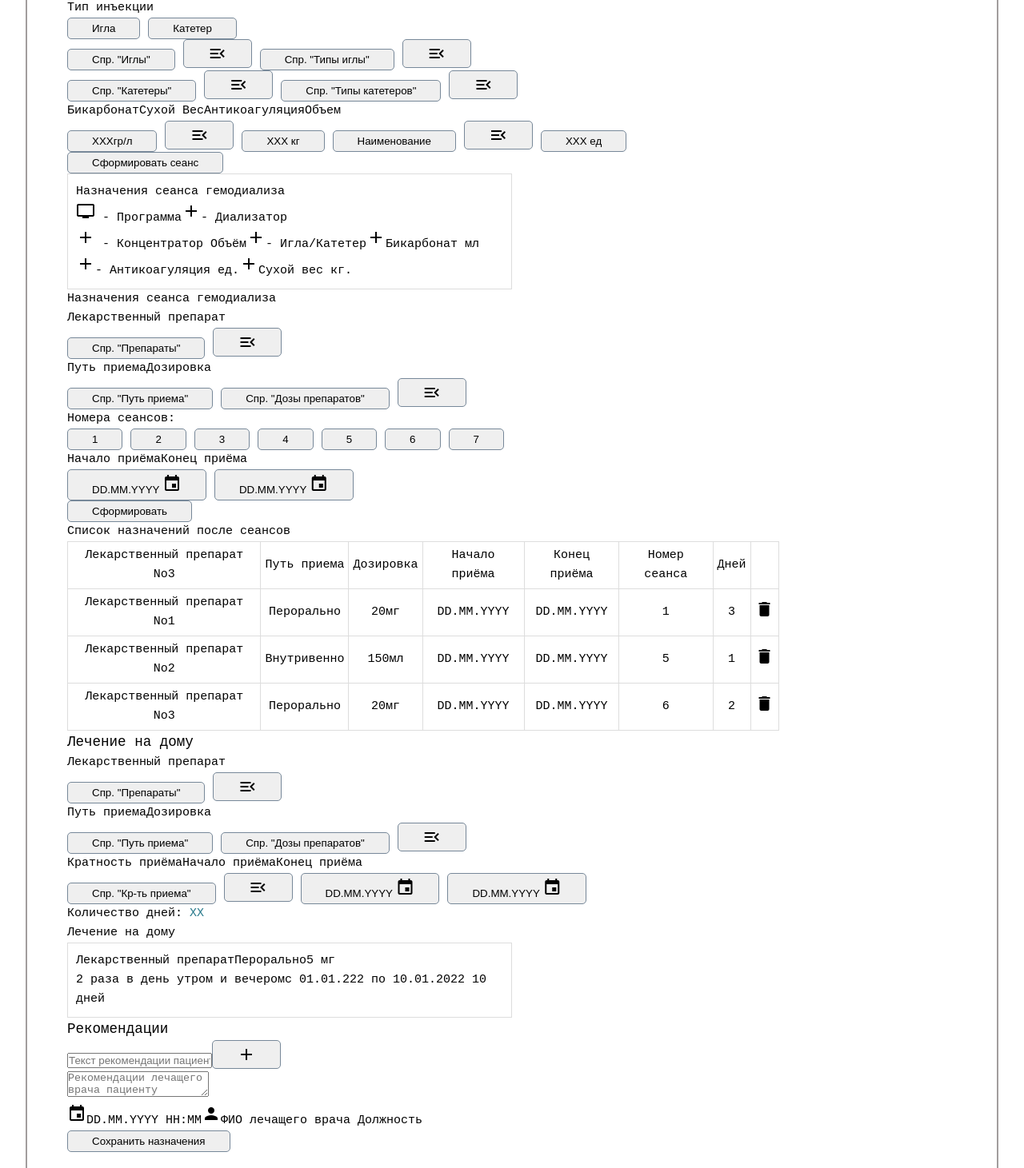
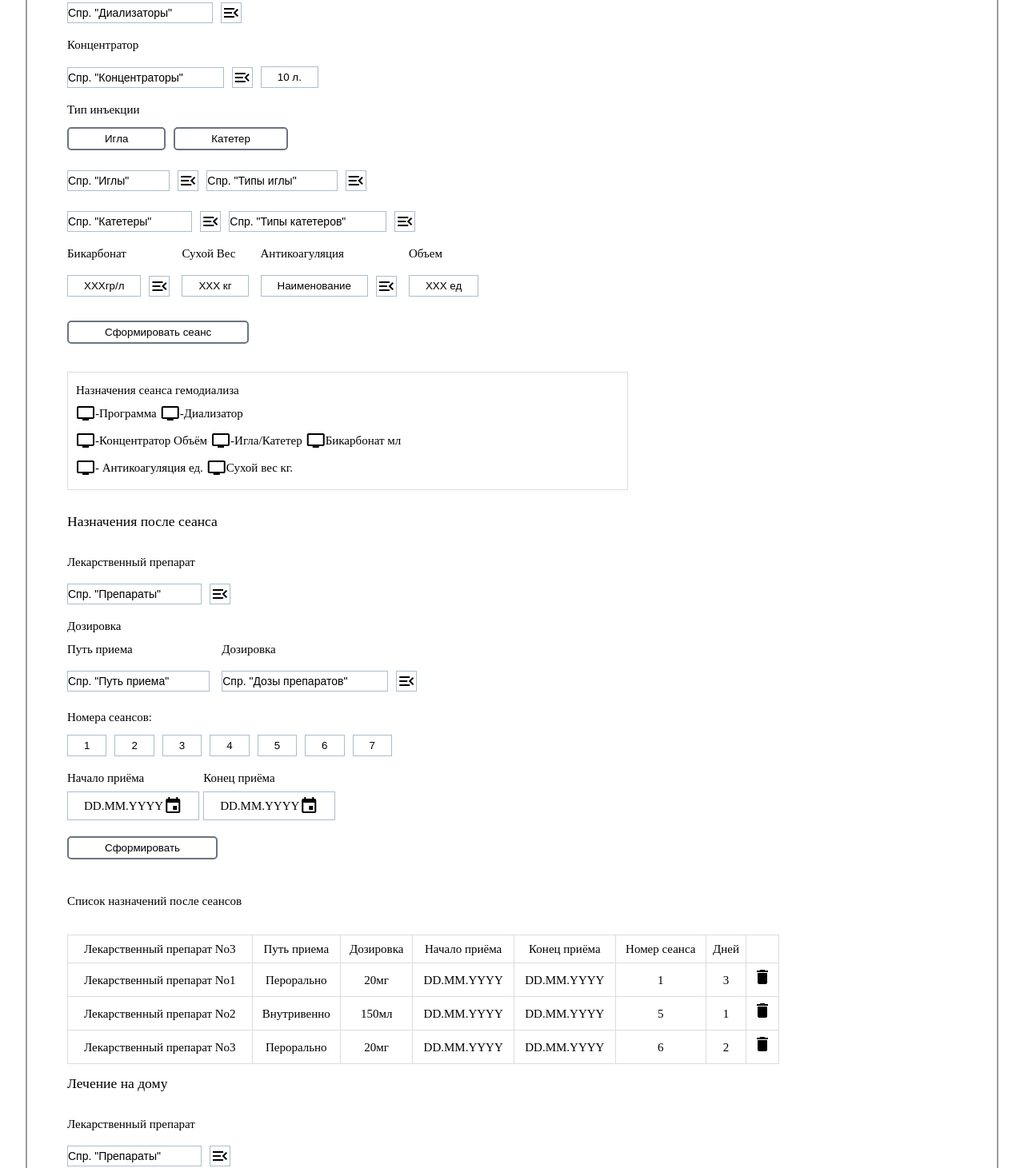
Before and after one commit to Iskender-Shamaldaev/vue-project, a Vue app: page / in a window 1280 px wide. Shown: the part 289-1750 px from the top of the page at 80% size. Built offline with nearby package versions, Linux system fonts and the light colour scheme.

Commit message:
Added styles for all components.

```diff
--- a/src/assets/base.css
+++ b/src/assets/base.css
@@ -65,7 +65,7 @@ body {
     color 0.5s,
     background-color 0.5s;
   line-height: 1.6;
-  font-family: "JetBrains Mono", monospace;
+  font-family: "Times New Roman", monospace;
   font-size: 15px;
   text-rendering: optimizeLegibility;
   -webkit-font-smoothing: antialiased;
--- a/src/assets/main.css
+++ b/src/assets/main.css
@@ -7,9 +7,36 @@
     font-weight: normal;
 }
 
-button {
+.btn {
+    background: #ffffff;
     border-radius: 5px;
-    border: solid 1px lightslategray;
-    padding: 5px 30px;
-    margin-right: 10px;
+    border: solid 2px #6a7480;
+    padding: 5px 45px;
+    margin: 10px 10px 10px 0;
 }
+
+.btn:hover {
+    border: solid 2px #05f44e;
+    color: #05f44e;
+}
+
+.btn-1 {
+    font-size: 14px;
+    background: #ffffff;
+    border: solid 1px #aebdcc;
+    padding:4px 50px 4px 0;
+    margin: 10px 10px 10px 0;
+}
+
+.btn-2 {
+    background: #ffffff;
+    border: solid 1px #aebdcc;
+    margin: 10px 10px 10px 0;
+}
+
+.btn-3 {
+    background: #ffffff;
+    border: solid 1px #aebdcc;
+    margin: 10px 10px 10px 0;
+    padding:5px 20px;
+}
--- a/src/components/v-hemodialysisSession.vue
+++ b/src/components/v-hemodialysisSession.vue
@@ -1,208 +1,303 @@
 <template>
-  <div class="div">
-    <v-popup v-if="isInfoPopupVisible" @onClose="closeInfoPopup" />
+  <div class="session">
+    <v-popup v-if="isInfoPopupVisible" @onClose="closeInfoPopup"/>
 
-    <h3>Сеанс гемодиализа</h3>
+    <h3 class="session__title">Сеанс гемодиализа</h3>
     <p>No месяце:<span class="blue"> 4 </span></p>
   </div>
 
-  <h3> Назначения сеанса гемодиализа</h3>
+  <h3 class="session__title"> Назначения сеанса гемодиализа</h3>
   <p>Программа аппарата</p>
   <div>
-    <button>HD</button>
-    <button>HDF</button>
-    <button>UF</button>
+    <button class="btn">HD</button>
+    <button class="btn">HDF</button>
+    <button class="btn">UF</button>
   </div>
 
   <p>Диализатор</p>
-  <div>
-    <button>Спр. "Диализаторы"</button>
-    <button class="material-icons" @click="showPopup">menu_open</button>
+  <div class="div">
+    <button class="btn-1">Спр. "Диализаторы"</button>
+    <button class="material-icons btn-2" @click="showPopup">menu_open</button>
   </div>
 
   <p>Концентратор</p>
-  <div>
-    <button>Спр. "Концентраторы"</button>
-    <button class="material-icons">menu_open</button>
-    <button>10 л.</button>
+  <div class="div">
+    <button class="btn-1">Спр. "Концентраторы"</button>
+    <button class="material-icons btn-2">menu_open</button>
+    <button class="btn-3">10 л.</button>
   </div>
 
   <p>Тип инъекции</p>
   <div>
-    <button>Игла</button>
-    <button>Катетер</button>
+    <button class="btn">Игла</button>
+    <button class="btn">Катетер</button>
+  </div>
+
+  <div class="div">
+    <button class="btn-1">Спр. "Иглы"</button>
+    <button class="material-icons btn-2">menu_open</button>
+    <button class="btn-1">Спр. "Типы иглы"</button>
+    <button class="material-icons btn-2">menu_open</button>
+  </div>
+
+  <div class="div">
+    <button class="btn-1">Спр. "Катетеры"</button>
+    <button class="material-icons btn-2">menu_open</button>
+    <button class="btn-1">Спр. "Типы катетеров"</button>
+    <button class="material-icons btn-2">menu_open</button>
   </div>
 
   <div>
-    <button>Спр. "Иглы"</button>
-    <button class="material-icons">menu_open</button>
-    <button>Спр. "Типы иглы"</button>
-    <button class="material-icons">menu_open</button>
+
+    <div class="div">
+      <div>
+        <span>Бикарбонат</span>
+        <div class="div">
+          <button class="btn-3">ХХХгр/л</button>
+          <button class="material-icons btn-2">menu_open</button>
+        </div>
       </div>
 
       <div>
-    <button>Спр. "Катетеры"</button>
-    <button class="material-icons">menu_open</button>
-    <button>Спр. "Типы катетеров"</button>
-    <button class="material-icons">menu_open</button>
+        <p>Сухой Вес</p>
+        <div class="div">
+          <button class="btn-3">ХХХ кг</button>
+        </div>
+      </div>
+
+      <div>
+        <span>Антикоагуляция</span>
+        <div class="div">
+          <button class="btn-3">Наименование</button>
+          <button class="material-icons btn-2">menu_open</button>
+        </div>
+      </div>
+
+      <div>
+        <p>Объем</p>
+        <div class="div">
+          <button class="btn-3">ХХХ ед</button>
+        </div>
+      </div>
+
+    </div>
+  </div>
+
+  <div>
+    <button class="btn">Сформировать сеанс</button>
+  </div>
+
+  <div class="appointment">
+    <h4>Назначения сеанса гемодиализа</h4>
+    <div style="display: flex">
+      <div class="div">
+        <span class="material-icons">tv</span>
+        <span> -Программа</span>
+      </div>
+
+      <div class="div">
+        <span class="material-icons">tv</span>
+        <span> -Диализатор</span>
+      </div>
+    </div>
+
+    <div style="display: flex">
+      <div class="div">
+        <span class="material-icons">tv</span>
+        <span> -Концентратор Объём</span>
+      </div>
+
+      <div class="div">
+        <span class="material-icons">tv</span>
+        <span> -Игла/Катетер</span>
+      </div>
+
+      <div class="div">
+        <span class="material-icons">tv</span>
+        <span>Бикарбонат мл</span>
+      </div>
+
+    </div>
+
+    <div style="display: flex">
+      <div class="div">
+        <span class="material-icons">tv</span>
+        <span>- Антикоагуляция ед.</span>
+      </div>
+
+      <div class="div">
+        <span class="material-icons">tv</span>
+        <span>Сухой вес кг.</span>
+      </div>
+
+    </div>
+  </div>
+
+  <h3 class="session__title">Назначения после сеанса</h3>
+  <span>Лекарственный препарат</span>
+
+  <div class="div">
+    <button class="btn-1">Спр. "Препараты"</button>
+    <button class="material-icons btn-2">menu_open</button>
   </div>
 
   <div>
     <div>
-      <span>Бикарбонат</span>
-      <span>Сухой Вес</span>
-      <span>Антикоагуляция</span>
-      <span>Объем</span>
+      <span>Дозировка</span>
+    </div>
+
+    <div class="div">
+      <div>
+        <span>Путь приема</span>
+        <div class="div">
+          <button class="btn-1">Спр. "Путь приема"</button>
+        </div>
+
       </div>
 
       <div>
-      <button>ХХХгр/л</button>
-      <button class="material-icons">menu_open</button>
-      <button>ХХХ кг</button>
-      <button>Наименование</button>
-      <button class="material-icons">menu_open</button>
-      <button>ХХХ ед</button>
-    </div>
+        <span>Дозировка</span>
+        <div class="div">
+          <button class="btn-1">Спр. "Дозы препаратов"</button>
+          <button class="material-icons btn-2">menu_open</button>
         </div>
 
-  <div>
-    <button>Сформировать сеанс</button>
       </div>
 
-  <div class="appointment">
-    <h4>Назначения сеанса гемодиализа</h4>
-    <div>
-      <span><span class="material-icons">tv</span> - Программа</span>
-      <span><span class="material-icons">add</span>- Диализатор</span>
-    </div>
 
-    <div>
-      <span> <span class="material-icons">add</span> - Концентратор Объём</span>
-      <span> <span class="material-icons">add</span>- Игла/Катетер</span>
-      <span> <span class="material-icons">add</span>Бикарбонат мл</span>
-    </div>
-
-    <div>
-      <span> <span></span><span class="material-icons">add</span>- Антикоагуляция ед.</span>
-      <span><span class="material-icons">add</span>Сухой вес кг.</span>
-    </div>
-  </div>
-
-  <h4>Назначения сеанса гемодиализа</h4>
-  <span>Лекарственный препарат</span>
-
-  <div>
-    <button>Спр. "Препараты"</button>
-    <button class="material-icons">menu_open</button>
-  </div>
-
-  <div>
-    <div>
-      <span>Путь приема</span>
-      <span>Дозировка</span>
-    </div>
-
-    <div>
-      <button>Спр. "Путь приема"</button>
-      <button>Спр. "Дозы препаратов"</button>
-      <button class="material-icons">menu_open</button>
     </div>
   </div>
 
   <p>Номера сеансов:</p>
   <div>
-    <button v-for="number in [1, 2, 3, 4, 5, 6, 7]" :key="number">{{ number }}</button>
+    <button class="btn-3" v-for="number in [1, 2, 3, 4, 5, 6, 7]" :key="number">{{ number }}</button>
   </div>
 
-  <div>
+  <div class="div">
+    <div style="display: flex">
       <div>
         <span>Начало приёма</span>
-      <span>Конец приёма</span>
-    </div>
-
-    <div>
-      <button>DD.MM.YYYY <span class="material-icons">event</span></button>
-      <button>DD.MM.YYYY <span class="material-icons">event</span></button>
-    </div>
-  </div>
-
-  <button>Сформировать</button>
-  <p>Список назначений после сеансов</p>
-  <v-table :data="yourData" @delete-row="deleteRow" />
-
-  <h3>Лечение на дому</h3>
-  <span>Лекарственный препарат</span>
-  <div>
-    <button>Спр. "Препараты"</button>
-    <button class="material-icons">menu_open</button>
-  </div>
-
-  <div>
-    <div>
-      <span>Путь приема</span>
-      <span>Дозировка</span>
-    </div>
-
-    <div>
-      <button>Спр. "Путь приема"</button>
-      <button>Спр. "Дозы препаратов"</button>
-      <button class="material-icons">menu_open</button>
+        <div class="div btn-3">
+          <span>DD.MM.YYYY</span>
+          <span class="material-icons">event</span>
         </div>
       </div>
 
       <div>
-    <div>
-      <span>Кратность приёма</span>
-      <span>Начало приёма</span>
         <span>Конец приёма</span>
+        <div class="div btn-3">
+          <span>DD.MM.YYYY</span>
+          <span class="material-icons">event</span>
+        </div>
+      </div>
+    </div>
+  </div>
+
+  <button class="btn">Сформировать</button>
+
+  <p style="margin: 30px 0">Список назначений после сеансов</p>
+  <v-table :data="yourData" @delete-row="deleteRow"/>
+
+  <h3 class="session__title">Лечение на дому</h3>
+  <span>Лекарственный препарат</span>
+
+  <div class="div">
+    <button class="btn-1">Спр. "Препараты"</button>
+    <button class="material-icons btn-2">menu_open</button>
   </div>
 
   <div>
-      <button>Спр. "Кр-ть приема" </button>
-      <button class="material-icons">menu_open</button>
-      <button>DD.MM.YYYY <span class="material-icons">event</span></button>
-      <button>DD.MM.YYYY <span class="material-icons">event</span></button>
+    <div class="div">
+      <div>
+        <span>Путь приема</span>
+        <div class="div">
+          <button class="btn-1">Спр. "Путь приема"</button>
+        </div>
+
+      </div>
+
+      <div>
+        <span>Дозировка</span>
+        <div class="div">
+          <button class="btn-1">Спр. "Дозы препаратов"</button>
+          <button class="material-icons btn-2">menu_open</button>
+        </div>
+
+      </div>
+    </div>
+  </div>
+
+  <div class="div">
+    <div style="display: flex">
+      <div>
+        <span>Кратность приёма</span>
+        <div class="div">
+          <button class="btn-1">Спр. "Кр-ть приема"</button>
+        </div>
+      </div>
+
+      <div>
+        <span>Начало приёма</span>
+        <div class="div btn-3">
+          <span>DD.MM.YYYY</span>
+          <span class="material-icons">event</span>
+        </div>
+      </div>
+
+      <div>
+        <span>Конец приёма</span>
+        <div class="div btn-3">
+          <span>DD.MM.YYYY</span>
+          <span class="material-icons">event</span>
+        </div>
+      </div>
     </div>
   </div>
 
   <p>Количество дней: <span class="blue">XX</span></p>
+
+  <div>
+    <button class="btn">Добавить</button>
+  </div>
 
   <p>Лечение на дому</p>
 
   <div class="appointment">
     <div>
       <span>Лекарственный препарат</span>
-      <span>Перорально</span>
+      <span> Перорально</span>
       <span>5 мг</span>
     </div>
 
     <div>
-      <span>2 раза в день утром и вечером</span>
-      <span>с 01.01.222 по 10.01.2022</span>
+      <span>2 раза в день утром и вечером </span>
+      <span> с01.01.222 по10.01.2022 </span>
       <span> 10 дней</span>
     </div>
   </div>
 
-  <h3>Рекомендации</h3>
+  <h3 class="session__title">Рекомендации</h3>
 
+  <div>
     <form>
-    <div>
-      <input placeholder="Текст рекомендации пациенту">
-      <button class="material-icons">add</button>
+      <div class="recommendation">
+        <input placeholder="Patient recommendation text">
+        <button class="material-icons btn-2">add</button>
       </div>
-    <textarea placeholder="Рекомендации лечащего врача пациенту"></textarea>
+      <textarea placeholder="Doctor's recommendation to the patient"></textarea>
     </form>
 
-  <div>
+    <div class="info">
       <span class="material-icons">event</span>
-    <span>DD.MM.YYYY HH:MM</span>
+      <span>Date: DD.MM.YYYY HH:MM</span>
       <span class="material-icons">person</span>
-    <span>ФИО лечащего врача</span>
-    <span> Должность</span>
+      <span>Doctor's Full Name</span>
+      <span>Position</span>
+    </div>
   </div>
 
   <div>
-    <button>Сохранить назначения</button>
+    <button class="btn">Сохранить назначения</button>
   </div>
 </template>
 
@@ -249,20 +344,60 @@ export default {
 }
 </script>
 
-<style scoped>
+<style lang="scss" scoped>
+.session {
+  display: flex;
+  align-items: baseline;
+
+  &__title {
+    margin: 10px 250px 25px 0;
+  }
+}
+
 .div {
   display: flex;
   align-items: center;
-  justify-content: space-around;
+  margin: 5px 5px 5px 0;
 }
 
 .appointment {
   border: 1px solid #ddd;
-  width: 50%;
+  width: 63%;
   padding: 10px;
+  margin: 25px 0;
 }
 
 .blue {
   color: rgba(5, 99, 120, 0.85);
 }
+
+form {
+  margin-bottom: 20px;
+}
+
+.recommendation {
+  display: flex;
+  align-items: center;
+}
+
+input {
+  width: 59%;
+  padding: 3px;
+  margin-right: 10px;
+}
+
+textarea {
+  width: 63%;
+  height: 100px;
+}
+
+.info {
+  display: flex;
+  align-items: center;
+  margin-top: 20px;
+}
+
+.info span {
+  margin-right: 10px;
+}
 </style>
--- a/src/components/v-popup.vue
+++ b/src/components/v-popup.vue
@@ -3,21 +3,48 @@
     <div class="v-popup">
 
       <div class="v-popup__header">
-        <span>Лекарственные препараты</span>
-        <button class="close_modal" @click="onClosePopup">Закрыть</button>
+        <strong>Лекарственные препараты</strong>
+        <button class="close_modal btn" @click="onClosePopup">Закрыть</button>
       </div>
 
       <div class="v-popup__content">
         <slot></slot>
         <form>
-          <input placeholder="Поиск позиции по первым символам">
-          <button class="material-icons">search</button>
-          <input placeholder="Добавить новую запись">
-          <button class="material-icons">add</button>
-          <input placeholder="Игла размер No1">
-          <input placeholder="Игла размер No2">
-          <input placeholder="Игла размер No3">
-          <input placeholder="Игла размер No4">
+          <div class="search">
+            <input placeholder="Search by first characters">
+            <button style="margin-left: 27px" class="material-icons">search</button>
+          </div>
+
+          <div class="add-entry">
+            <input placeholder="Add a new entry">
+            <button style="margin-left: 27px" class="material-icons">add</button>
+          </div>
+
+          <div class="needle-sizes">
+            <div style="display: flex; align-items: center">
+              <input placeholder="Needle size No1">
+              <button class="material-icons">delete</button>
+              <button class="material-icons">chevron_right</button>
+            </div>
+
+            <div style="display: flex; align-items: center">
+              <input placeholder="Needle size No2">
+              <button class="material-icons">delete</button>
+              <button class="material-icons">chevron_right</button>
+            </div>
+
+            <div style="display: flex; align-items: center">
+              <input placeholder="Needle size No3">
+              <button class="material-icons">delete</button>
+              <button class="material-icons">chevron_right</button>
+            </div>
+
+            <div style="display: flex; align-items: center">
+              <input placeholder="Needle size No4">
+              <button class="material-icons">delete</button>
+              <button class="material-icons">chevron_right</button>
+            </div>
+          </div>
         </form>
       </div>
     </div>
@@ -74,8 +101,9 @@ export default {
 
   &__header {
     display: flex;
+    flex-direction: column;
     justify-content: space-between;
-    align-items: center;
+    align-items: flex-start;
   }
 
   &__content {
@@ -83,5 +111,27 @@ export default {
     justify-content: space-between;
     align-items: center;
   }
+
+  form {
+    margin-top: 20px;
+  }
+
+  .search,
+  .add-entry, {
+    margin-bottom: 15px;
+    display: flex;
+    align-items: center;
+  }
+
+  .needle-sizes {
+    display: flex;
+    flex-direction: column;
+    margin-bottom: 15px;
+  }
+
+  input {
+    padding: 5px;
+    width: 300px;
+  }
 }
 </style>
```
Lines whose indentation alone changed are shown as unchanged.
